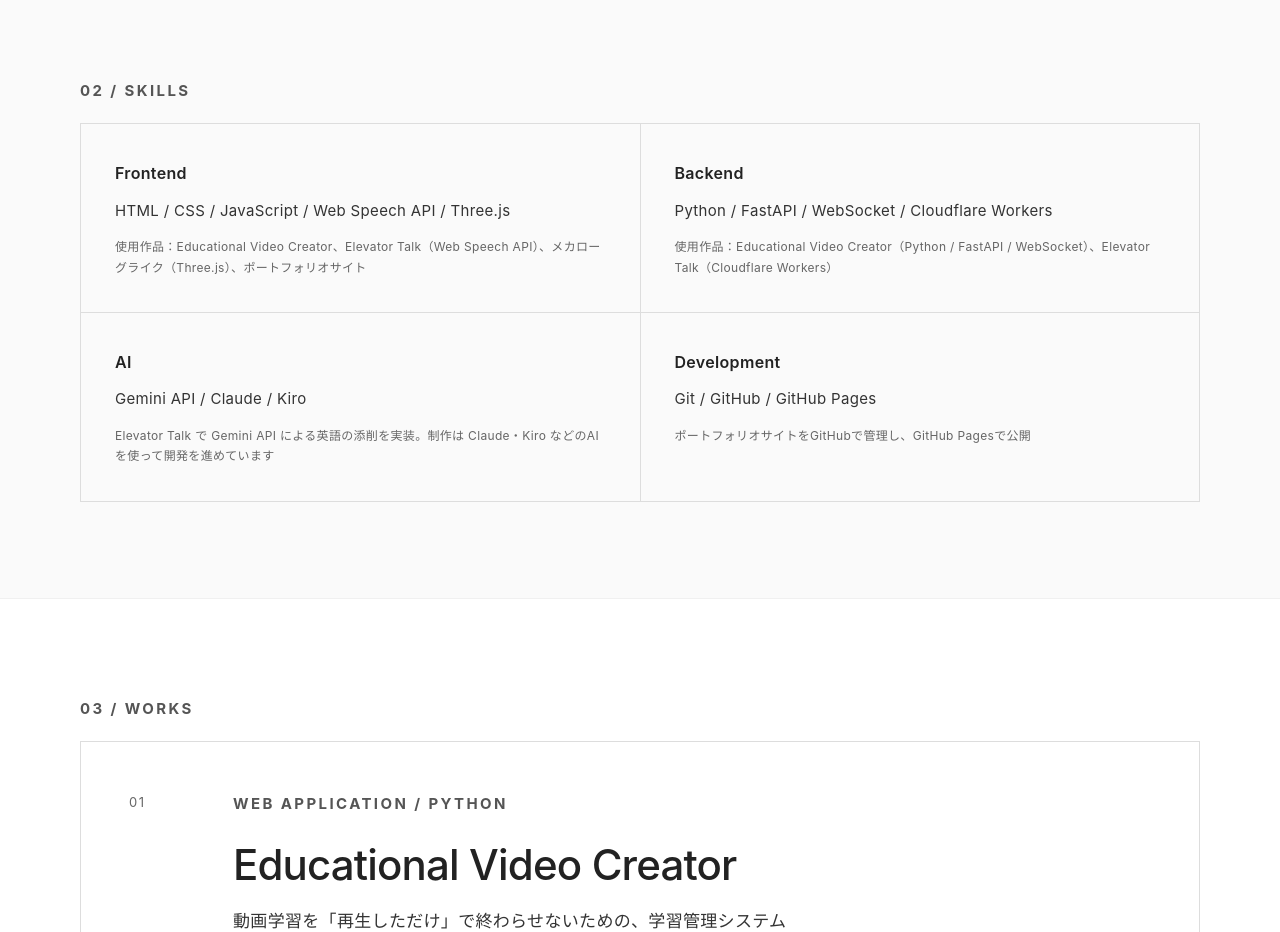
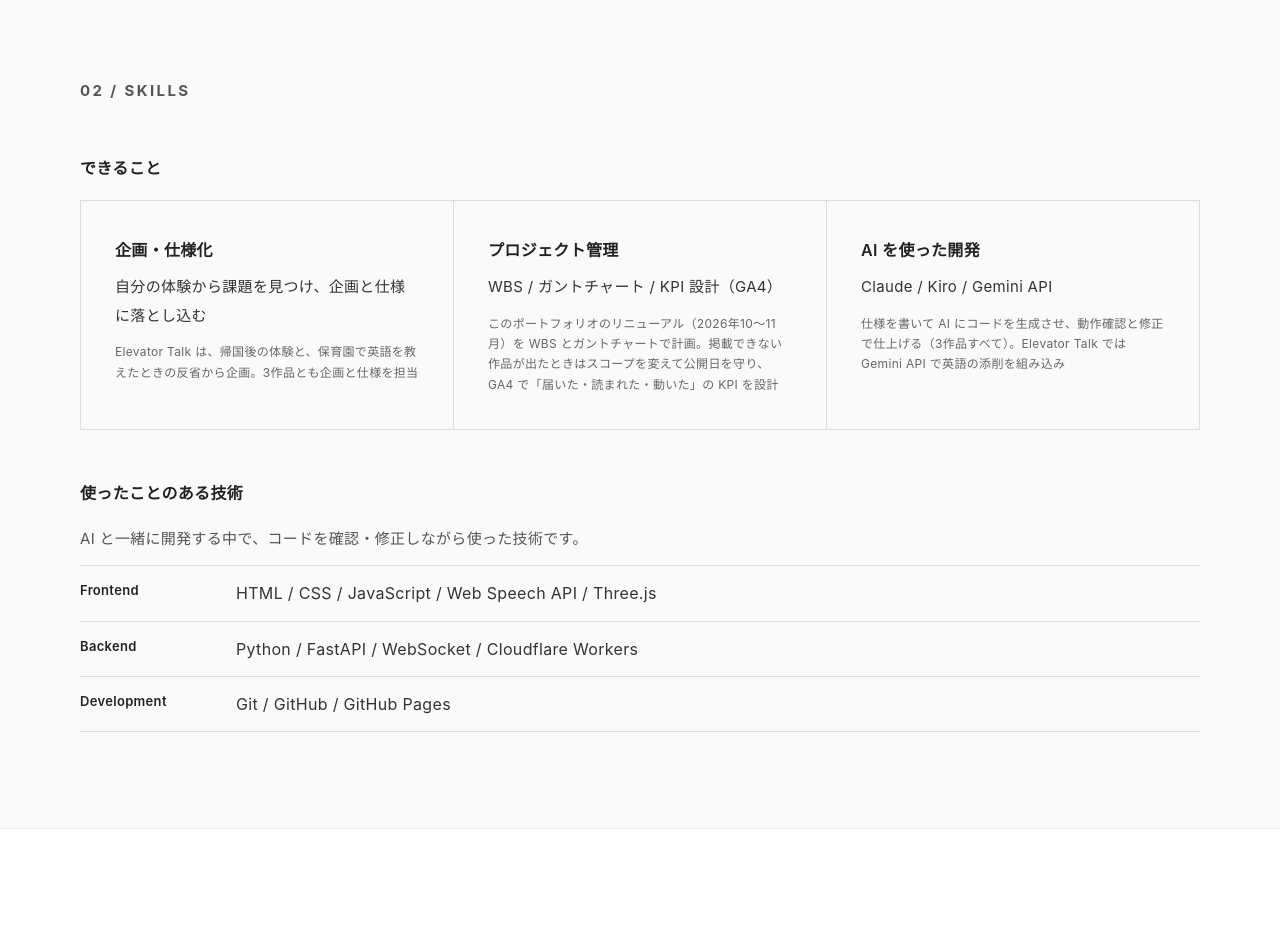
Before and after one commit to salty-en-jp/Portfolio-website, a plain HTML site: page index.html in a window 1280 px wide. Shown: the part 1500-2432 px from the top of the page. Drawn offline with Linux system fonts and the light colour scheme.

Commit message:
Introduce myself as a PM-major who plans and ships with AI
- Hero and meta description: name the プロジェクトマネージャー専攻 and say
  I own planning, specs and testing and build with AI, instead of
  claiming to implement
- Skills: split into できること (planning/specs, project management,
  AI-assisted development, each with evidence) and 使ったことのある技術
- Timeline: add the major to the 2024 entry

Co-Authored-By: Claude Opus 5.5 <noreply@anthropic.com>
Claude-Session: https://claude.ai/code/session_01LWx8tTKDNCT5a9fkc6DsGi

```diff
--- a/index.html
+++ b/index.html
@@ -12,13 +12,13 @@
   </script>
   <meta charset="UTF-8">
   <meta name="viewport" content="width=device-width, initial-scale=1.0">
-  <meta name="description" content="学習を仕組みでよりよくするWebアプリを作っています。AIが英語を添削する練習ツール「Elevator Talk」や、動画学習の管理システムを公開中。さいたまIT・WEB専門学校（4年制）2028年卒業予定。">
+  <meta name="description" content="プロジェクトマネージャー専攻の学生です。企画と仕様づくり、動作確認を担当し、AIと一緒に学習支援のWebアプリやゲームを形にしています。AIが英語を添削する練習ツール「Elevator Talk」などを公開中。さいたまIT・WEB専門学校（4年制）2028年卒業予定。">
   <title>塩田 颯｜学習支援のWebアプリと英語スピーキング練習ツール</title>
   <link rel="canonical" href="https://salty-en-jp.github.io/Portfolio-website/">
   <meta property="og:type" content="website">
   <meta property="og:site_name" content="塩田 颯のポートフォリオ">
   <meta property="og:title" content="塩田 颯｜学習支援のWebアプリと英語スピーキング練習ツール">
-  <meta property="og:description" content="学習を仕組みでよりよくするWebアプリを作っています。AIが英語を添削する練習ツール「Elevator Talk」や、動画学習の管理システムを公開中。さいたまIT・WEB専門学校（4年制）2028年卒業予定。">
+  <meta property="og:description" content="プロジェクトマネージャー専攻の学生です。企画と仕様づくり、動作確認を担当し、AIと一緒に学習支援のWebアプリやゲームを形にしています。AIが英語を添削する練習ツール「Elevator Talk」などを公開中。さいたまIT・WEB専門学校（4年制）2028年卒業予定。">
   <meta property="og:url" content="https://salty-en-jp.github.io/Portfolio-website/">
   <meta property="og:image" content="https://salty-en-jp.github.io/Portfolio-website/ogp.png?v=2">
   <meta property="og:image:width" content="1200">
@@ -27,8 +27,8 @@
   <meta property="og:locale" content="ja_JP">
   <meta name="twitter:card" content="summary_large_image">
   <link rel="icon" href="favicon.svg" type="image/svg+xml">
-  <link rel="stylesheet" href="style.css?v=20261102f">
-  <script src="analytics.js?v=20261102f" defer></script>
+  <link rel="stylesheet" href="style.css?v=20261116">
+  <script src="analytics.js?v=20261116" defer></script>
 </head>
 <body>
   <header class="site-header">
@@ -51,7 +51,7 @@
         <p class="eyebrow">PORTFOLIO</p>
         <h1>塩田 颯</h1>
         <p class="hero-text">
-          さいたまIT・WEB専門学校（4年制）在学中／2028年卒業予定。<br>学習支援を中心に、Webアプリケーションやゲームなど<br>興味を持ったものを企画・実装しています。
+          さいたまIT・WEB専門学校 プロジェクトマネージャー専攻（4年制）<br>在学中／2028年卒業予定。<br>企画と仕様づくり、動作確認を自分で担当し、<br>AI と一緒に学習支援の Web アプリやゲームを形にしています。
         </p>
         <div class="button-row hero-actions">
           <a class="button" href="#works" data-track="hero_works">作品を見る</a>
@@ -89,7 +89,7 @@
         <dl class="timeline">
           <div><dt>2013</dt><dd>カリフォルニア州の現地校に転校。2年間、英語で日常生活を送る</dd></div>
           <div><dt>2015</dt><dd>帰国後、蛍めぐり祭のボランティアに参加（現在も継続中）</dd></div>
-          <div><dt>2024</dt><dd>さいたまIT・WEB専門学校 入学</dd></div>
+          <div><dt>2024</dt><dd>さいたまIT・WEB専門学校 プロジェクトマネージャー専攻 入学</dd></div>
           <div><dt>2025</dt><dd>保育園 キラここキッズ軽井沢でボランティアスタッフとして活動</dd></div>
           <div><dt>2026</dt><dd>Educational Video Creator、Elevator Talk を制作</dd></div>
           <div><dt>2028</dt><dd>卒業予定</dd></div>
@@ -100,28 +100,32 @@
     <section id="skills" class="section section-alt">
       <div class="container">
         <p class="section-label">02 / SKILLS</p>
-        <div class="skill-grid">
+        <h3 class="sub-heading skills-heading">できること</h3>
+        <div class="skill-grid skill-grid-3">
           <div class="skill">
-            <h3>Frontend</h3>
-            <p>HTML / CSS / JavaScript / Web Speech API / Three.js</p>
-            <small>使用作品：Educational Video Creator、Elevator Talk（Web Speech API）、メカローグライク（Three.js）、ポートフォリオサイト</small>
+            <h3>企画・仕様化</h3>
+            <p>自分の体験から課題を見つけ、企画と仕様に落とし込む</p>
+            <small>Elevator Talk は、帰国後の体験と、保育園で英語を教えたときの反省から企画。3作品とも企画と仕様を担当</small>
           </div>
           <div class="skill">
-            <h3>Backend</h3>
-            <p>Python / FastAPI / WebSocket / Cloudflare Workers</p>
-            <small>使用作品：Educational Video Creator（Python / FastAPI / WebSocket）、Elevator Talk（Cloudflare Workers）</small>
+            <h3>プロジェクト管理</h3>
+            <p>WBS / ガントチャート / KPI 設計（GA4）</p>
+            <small>このポートフォリオのリニューアル（2026年10〜11月）を WBS とガントチャートで計画。掲載できない作品が出たときはスコープを変えて公開日を守り、GA4 で「届いた・読まれた・動いた」の KPI を設計</small>
           </div>
           <div class="skill">
-            <h3>AI</h3>
-            <p>Gemini API / Claude / Kiro</p>
-            <small>Elevator Talk で Gemini API による英語の添削を実装。制作は Claude・Kiro などのAIを使って開発を進めています</small>
-          </div>
-          <div class="skill">
-            <h3>Development</h3>
-            <p>Git / GitHub / GitHub Pages</p>
-            <small>ポートフォリオサイトをGitHubで管理し、GitHub Pagesで公開</small>
+            <h3>AI を使った開発</h3>
+            <p>Claude / Kiro / Gemini API</p>
+            <small>仕様を書いて AI にコードを生成させ、動作確認と修正で仕上げる（3作品すべて）。Elevator Talk では Gemini API で英語の添削を組み込み</small>
           </div>
         </div>
+
+        <h3 class="sub-heading">使ったことのある技術</h3>
+        <p class="tech-note">AI と一緒に開発する中で、コードを確認・修正しながら使った技術です。</p>
+        <dl class="tech-list">
+          <div><dt>Frontend</dt><dd>HTML / CSS / JavaScript / Web Speech API / Three.js</dd></div>
+          <div><dt>Backend</dt><dd>Python / FastAPI / WebSocket / Cloudflare Workers</dd></div>
+          <div><dt>Development</dt><dd>Git / GitHub / GitHub Pages</dd></div>
+        </dl>
       </div>
     </section>
 
--- a/style.css
+++ b/style.css
@@ -247,6 +247,43 @@ nav a:hover {
   gap: 1px;
   background: #ddd;
   border: 1px solid #ddd;
+}
+
+.skill-grid-3 {
+  grid-template-columns: repeat(3, 1fr);
+}
+
+.skills-heading {
+  margin-top: 0;
+}
+
+.tech-note {
+  margin: 0 0 12px;
+  color: #595959;
+  font-size: 13px;
+}
+
+.tech-list {
+  margin: 0;
+  border-top: 1px solid #ddd;
+}
+
+.tech-list div {
+  display: grid;
+  grid-template-columns: 140px 1fr;
+  gap: 16px;
+  padding: 12px 0;
+  border-bottom: 1px solid #ddd;
+}
+
+.tech-list dt {
+  font-size: 13px;
+  font-weight: 600;
+}
+
+.tech-list dd {
+  margin: 0;
+  color: #333;
 }
 
 .skill {
@@ -605,6 +642,11 @@ footer p {
     grid-template-columns: 1fr;
   }
 
+  .tech-list div {
+    grid-template-columns: 1fr;
+    gap: 2px;
+  }
+
   .work-card {
     grid-template-columns: 1fr;
     padding: 30px;
```
Also changed, not shown: works/elevator-talk/index.html (+5 -5 lines).
